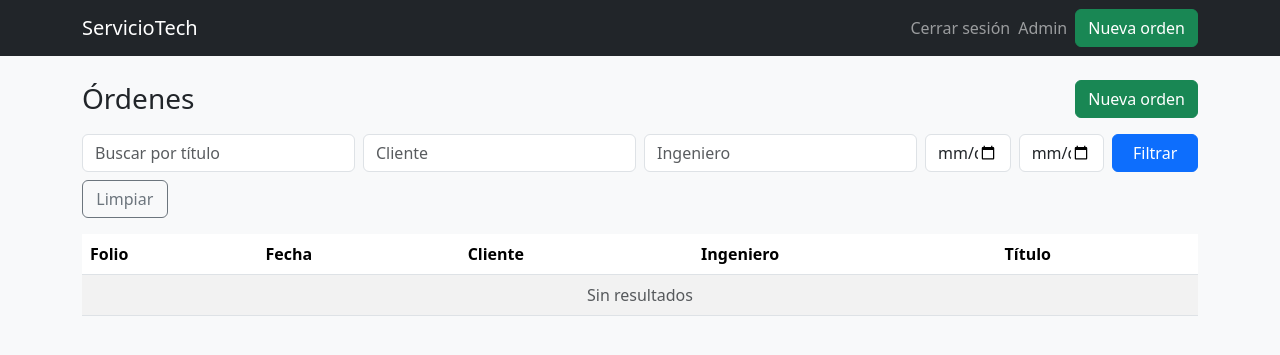
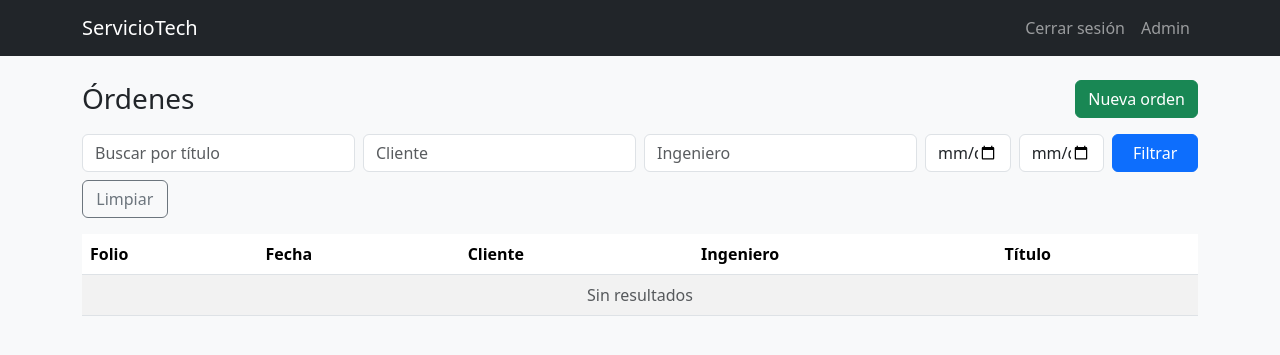
Before and after one commit to charlyycastro/ServicioTech, a Django app: page / in a window 1280 px wide. Shown: the top 355 px of the page. Run offline with Django 5.2, Linux system fonts and the light colour scheme; the visitor is signed in with stand-in values (Sample User, id 1); data that the repository does not hold is empty.

Commit message:
boton unico

```diff
--- a/templates/orders/base.html
+++ b/templates/orders/base.html
@@ -6,35 +6,26 @@
   <meta name="viewport" content="width=device-width, initial-scale=1, maximum-scale=1">
   <title>{% block title %}ServicioTech{% endblock %}</title>
 
+  <!-- Bootstrap -->
   <link href="https://cdn.jsdelivr.net/npm/bootstrap@5.3.3/dist/css/bootstrap.min.css" rel="stylesheet">
+  <!-- Tu CSS -->
   <link rel="stylesheet" href="{% static 'orders/style.css' %}">
 </head>
 <body class="bg-light">
-  <script defer src="{% static 'orders/equipos.js' %}"></script>
-
   <nav class="navbar navbar-expand-lg navbar-dark bg-dark mb-4">
     <div class="container">
       <a class="navbar-brand" href="{% url 'orders:list' %}">ServicioTech</a>
 
-      {% if user.is_authenticated %}
-        <!-- ÚNICO botón "Nueva orden" (visible en desktop y también en mobile dentro del menú al abrirlo) -->
-        <a class="btn btn-success order-lg-2 ms-auto"
-           href="{% url 'orders:create' %}">Nueva orden</a>
-      {% endif %}
-
-      <button class="navbar-toggler ms-2" type="button" data-bs-toggle="collapse" data-bs-target="#mainNav">
+      <button class="navbar-toggler" type="button" data-bs-toggle="collapse" data-bs-target="#mainNav">
         <span class="navbar-toggler-icon"></span>
       </button>
 
-      <div class="collapse navbar-collapse order-lg-1" id="mainNav">
+      <div class="collapse navbar-collapse" id="mainNav">
         <ul class="navbar-nav ms-auto align-items-lg-center">
           {% if user.is_authenticated %}
-            <li class="nav-item ms-lg-3">
-              <!-- Logout por POST (evita 405) -->
-              <form action="{% url 'logout' %}" method="post" class="d-inline">
-                {% csrf_token %}
-                <button type="submit" class="nav-link btn btn-link p-0">Cerrar sesión</button>
-              </form>
+            <!-- SIN botón “Nueva orden” aquí -->
+            <li class="nav-item">
+              <a class="nav-link" href="{% url 'logout' %}">Cerrar sesión</a>
             </li>
           {% else %}
             <li class="nav-item">
@@ -53,5 +44,6 @@
 
   <script src="https://cdn.jsdelivr.net/npm/bootstrap@5.3.3/dist/js/bootstrap.bundle.min.js"></script>
   <script defer src="{% static 'orders/signature.js' %}"></script>
+  <script defer src="{% static 'orders/equipos.js' %}"></script>
 </body>
 </html>
```
